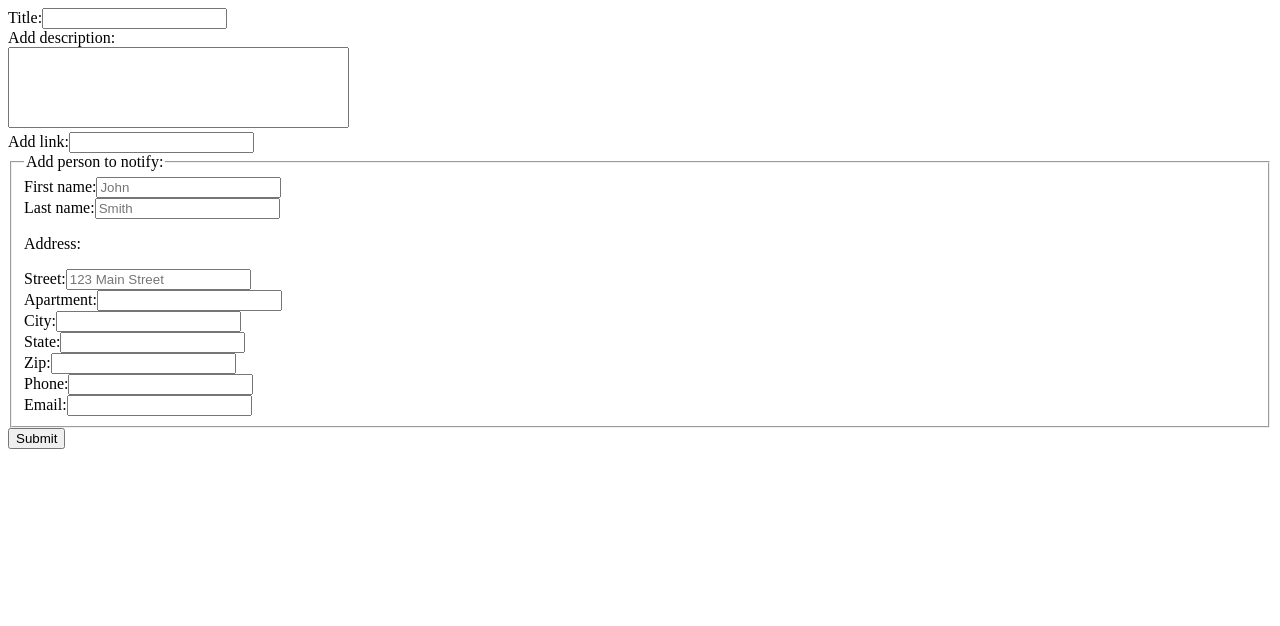
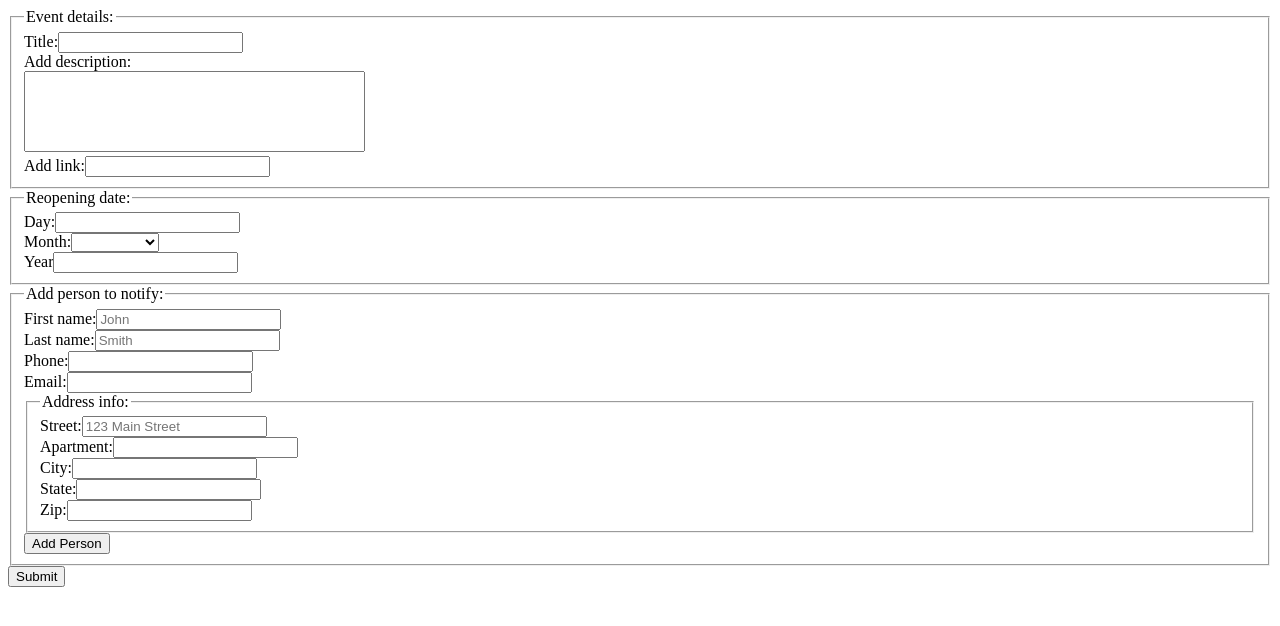
Before and after one commit to WilderDev/DecadesOfJustice, an Angular app: page / in a window 1280 px wide. Shown: the top 626 px of the page. Built offline with nearby package versions, Linux system fonts and the light colour scheme.

Commit message:
changes to html, ts, and model.ts files
-implemented template driven form to component.html
-introduced logic for adding and removing people from notification listing
-made minor corrections to typos in model.ts

```diff
--- a/src/app/core/timecapsule/notifyPerson.model.ts
+++ b/src/app/core/timecapsule/notifyPerson.model.ts
@@ -1,17 +1,17 @@
-interface Address {
+export interface Address {
   street: string;
-  aptartment?: string;
   city: string;
   state: string;
-  zipCode: string;
+  zipCode: number;
+  apartment?: string;
 }
 
-export class NofifyPerson {
+export class NotifyPerson {
   constructor(
-    firstName: string,
-    lastName: string,
-    email: string,
-    address: Address,
-    phone?: string
+    public firstName: string,
+    public lastName: string,
+    public email: string,
+    public address: Address,
+    public phone?: string
   ) {}
 }
--- a/src/app/core/timecapsule/timecapsule.component.html
+++ b/src/app/core/timecapsule/timecapsule.component.html
@@ -1,8 +1,10 @@
 <div>
-  <form #timecapsuleForm="ngForm">
+  <form (ngSubmit)="onSubmit()" #timecapsuleForm="ngForm">
+    <fieldset>
+      <legend>Event details:</legend>
       <div>
         <label>Title:</label>
-      <input type="text" name="title" #titleRef="" />
+        <input type="text" ngModel name="title" id="title" #titleRef required />
       </div>
 
       <div>
@@ -19,11 +21,58 @@
 
       <div>
         <label for="url">Add link:</label>
-      <input type="text" name="url" id="url" #urlRef required />
+        <input type="text" ngModel name="url" id="url" #urlRef required />
+      </div>
+    </fieldset>
+
+    <div>
+      <fieldset>
+        <legend>Reopening date:</legend>
+        <div>
+          <label for="day">Day:</label>
+          <input type="number" ngModel name="day" id="day" #dayRef required />
         </div>
 
         <div>
-      <!-- <p> list of people </p> -->
+          <label for="month">Month:</label>
+          <select name="month" ngModel id="month" #monthRef required>
+            <option>January</option>
+            <option>February</option>
+            <option>March</option>
+            <option>April</option>
+            <option>May</option>
+            <option>June</option>
+            <option>July</option>
+            <option>August</option>
+            <option>September</option>
+            <option>October</option>
+            <option>November</option>
+            <option>December</option>
+          </select>
+        </div>
+
+        <div>
+          <label for="year">Year</label>
+          <input type="number" ngModel name="year" id="year" #urlRef required />
+        </div>
+      </fieldset>
+    </div>
+
+    <div *ngFor="let notifyPerson of this.notifyPeople; index as i">
+      <p>Name: {{ notifyPerson.firstName }} {{ notifyPerson.lastName }}</p>
+      <p *ngIf="notifyPerson.phone">{{ notifyPerson.phone }}</p>
+      <p>{{ notifyPerson.email }}</p>
+      <div>
+        <p>Address:</p>
+        <p>{{ notifyPerson.address.street }}</p>
+        <p *ngIf="notifyPerson.address.apartment">
+          {{ notifyPerson.address.apartment }}
+        </p>
+        <p>{{ notifyPerson.address.city }}</p>
+        <p>{{ notifyPerson.address.state }}</p>
+        <p>{{ notifyPerson.address.zipCode }}</p>
+      </div>
+      <button type="button" (click)="removePerson(i)">Remove</button>
     </div>
 
     <div>
@@ -33,10 +82,11 @@
           <label for="fName">First name:</label>
           <input
             type="text"
+            ngModel
             name="fName"
             id="fName"
             placeholder="John"
-            #firstNameRef
+            #fNameRef
             required
           />
         </div>
@@ -44,19 +94,40 @@
           <label for="lName">Last name:</label>
           <input
             type="text"
+            ngModel
             name="lName"
             id="lName"
             placeholder="Smith"
-            #lastNameRef
+            #lNameRef
             required
           />
         </div>
+
         <div>
-          <p>Address:</p>
+          <label for="phone">Phone:</label>
+          <input type="number" ngModel name="phone" id="phone" #phoneRef />
+        </div>
+
+        <div>
+          <label for="email">Email:</label>
+          <input
+            type="email"
+            ngModel
+            name="email"
+            id="email"
+            #emailRef
+            required
+          />
+        </div>
+
+        <div>
+          <fieldset>
+            <legend>Address info:</legend>
             <div>
               <label for="street">Street:</label>
               <input
                 type="text"
+                ngModel
                 name="street"
                 id="street"
                 placeholder="123 Main Street"
@@ -67,36 +138,49 @@
 
             <div>
               <label for="apt">Apartment:</label>
-            <input type="text" name="apt" id="apt" #aptRef />
+              <input type="text" ngModel name="apt" id="apt" #aptRef />
             </div>
 
             <div>
               <label for="city">City:</label>
-            <input type="text" name="city" id="city" #cityRef required />
+              <input
+                type="text"
+                ngModel
+                name="city"
+                id="city"
+                #cityRef
+                required
+              />
             </div>
 
             <div>
               <label for="state">State:</label>
-            <input type="text" name="state" id="state" #stateRef required />
+              <input
+                type="text"
+                ngModel
+                name="state"
+                id="state"
+                #stateRef
+                required
+              />
             </div>
 
             <div>
               <label for="zip">Zip:</label>
-            <input type="number" name="zip" id="zip" #zipRef required />
+              <input
+                type="number"
+                ngModel
+                name="zip"
+                id="zip"
+                #zipRef
+                required
+              />
             </div>
+          </fieldset>
         </div>
-
-        <div>
-          <label for="phone">Phone:</label>
-          <input type="number" name="phone" id="phone" #phoneRef />
-        </div>
-
-        <div>
-          <label for="email">Email:</label>
-          <input type="email" name="email" id="email" #emailRef required />
-        </div>
-
-        <!-- <button type="button" class="btn btn-primary" (click)="addNofityPerson()">Add Person</button> -->
+        <button type="button" class="btn btn-primary" (click)="addPerson()">
+          Add Person
+        </button>
       </fieldset>
     </div>
     <button type="submit" class="btn btn-primary">Submit</button>
--- a/src/app/core/timecapsule/timecapsule.component.ts
+++ b/src/app/core/timecapsule/timecapsule.component.ts
@@ -1,6 +1,7 @@
-import { Component } from '@angular/core';
+import { Component, ViewChild } from '@angular/core';
+import { NgForm } from '@angular/forms';
 
-import { NofifyPerson } from './notifyPerson.model';
+import { NotifyPerson, Address } from './notifyPerson.model';
 
 @Component({
   selector: 'app-timecapsule',
@@ -8,24 +9,58 @@ import { NofifyPerson } from './notifyPerson.model';
   styleUrls: ['./timecapsule.component.scss'],
 })
 export class TimecapsuleComponent {
-  public notifyPeople: NofifyPerson[] = [];
+  @ViewChild('timecapsuleForm') timecapsuleForm: NgForm;
+
+  firstName: string = '';
+  lastName: string = '';
+  email: string = '';
+  phone: string = '';
+  address: Address = {
+    street: '',
+    apartment: '',
+    city: '',
+    state: '',
+    zipCode: 0,
+  };
+
+  public notifyPeople: NotifyPerson[] = [];
 
   constructor() {}
 
-  addNofityPerson = (
-    fName: string,
-    lName: string,
-    email: string,
-    address,
-    phone: string
-  ): void => {
-    let person: NofifyPerson = new NofifyPerson(
-      fName,
-      lName,
-      email,
-      address,
-      phone
+  setAddress = (): Address => {
+    this.address.street = this.timecapsuleForm.form.value.street;
+    this.address.city = this.timecapsuleForm.form.value.city;
+    this.address.state = this.timecapsuleForm.form.value.state;
+    this.address.zipCode = this.timecapsuleForm.form.value.zip;
+    this.address.apartment = this.timecapsuleForm.form.value.apt;
+
+    console.log(this.address);
+    return this.address;
+  };
+
+  addPerson = (): void => {
+    this.firstName = this.timecapsuleForm.form.value.fName;
+    this.lastName = this.timecapsuleForm.form.value.lName;
+    this.email = this.timecapsuleForm.form.value.email;
+    this.phone = this.timecapsuleForm.form.value.phone;
+
+    let notifyPerson: NotifyPerson = new NotifyPerson(
+      this.firstName,
+      this.lastName,
+      this.email,
+      this.setAddress(),
+      this.phone
     );
-    this.notifyPeople.push(person);
+
+    this.notifyPeople.push(notifyPerson);
+    console.log(this.notifyPeople);
+  };
+
+  removePerson = (i): void => {
+    this.notifyPeople.splice(i, 1);
+  };
+
+  onSubmit = () => {
+    console.log(this.timecapsuleForm);
   };
 }
```
Lines whose indentation alone changed are shown as unchanged.
